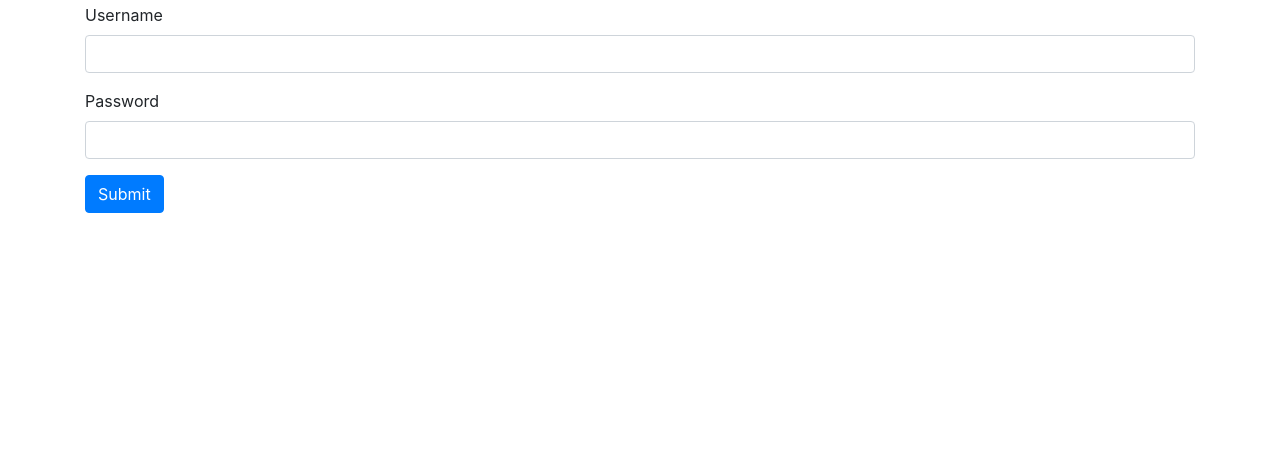
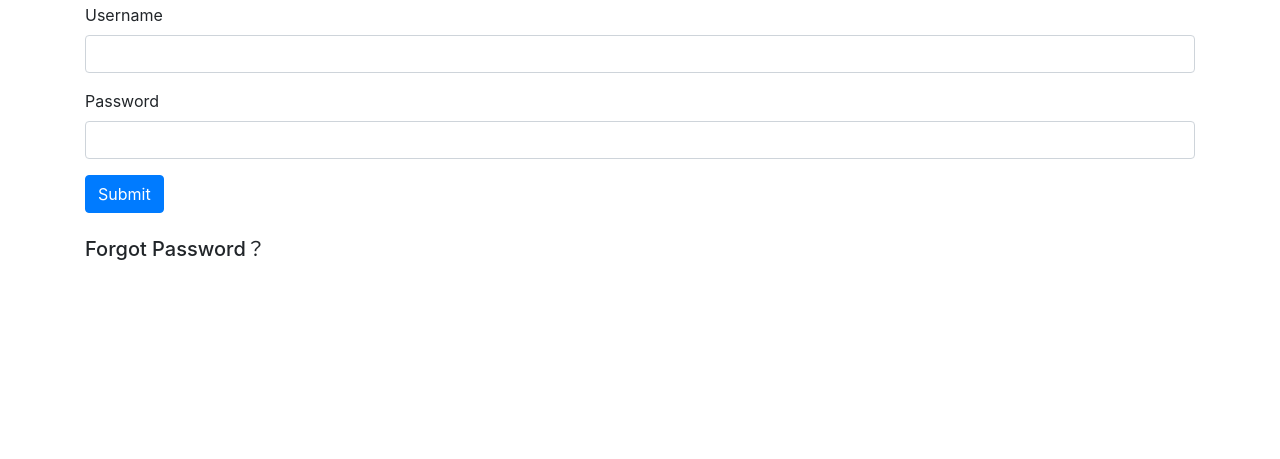
Before and after one commit to FOaker/CYBR8470-SemesterProject, a Django app: page /userprofile/login/ in a window 1280 px wide. Shown: the part 205-664 px from the top of the page. Run offline with Django 3.2, Linux system fonts and the light colour scheme; some libraries are stand-ins or nearby versions.

Commit message:
reset password modify

```diff
--- a/blog/blog/settings.py
+++ b/blog/blog/settings.py
@@ -37,6 +37,7 @@ INSTALLED_APPS = [
     'django.contrib.staticfiles',
     'article',
     'userprofile',
+  #  'password_reset',
 ]
 
 MIDDLEWARE = [
--- a/blog/blog/urls.py
+++ b/blog/blog/urls.py
@@ -20,4 +20,5 @@ urlpatterns = [
     path('admin/', admin.site.urls),
     path('article/', include('article.urls', namespace='article')),
     path('userprofile/', include('userprofile.urls', namespace='userprofile')),
+  #  path('password-reset/', include('password_reset.urls')),
 ]
--- a/blog/templates/userprofile/login.html
+++ b/blog/templates/userprofile/login.html
@@ -20,6 +20,9 @@
                     </div>
                     <button type="submit" class="btn btn-primary">Submit</button>
                 </form>
+                <br>
+                <h5>Forgot Password？</h5>
+
             </div>
         </div>
     </div>
```
